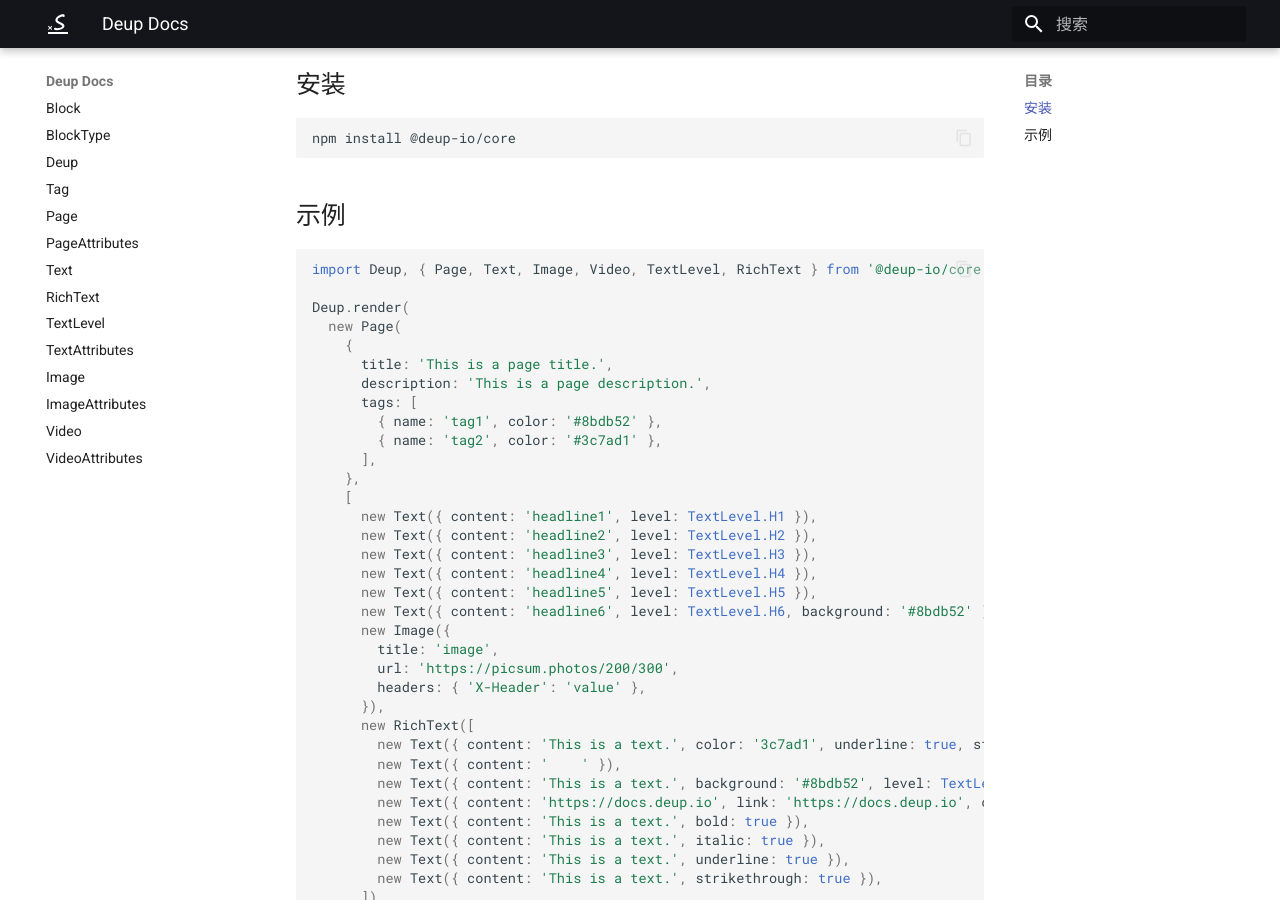
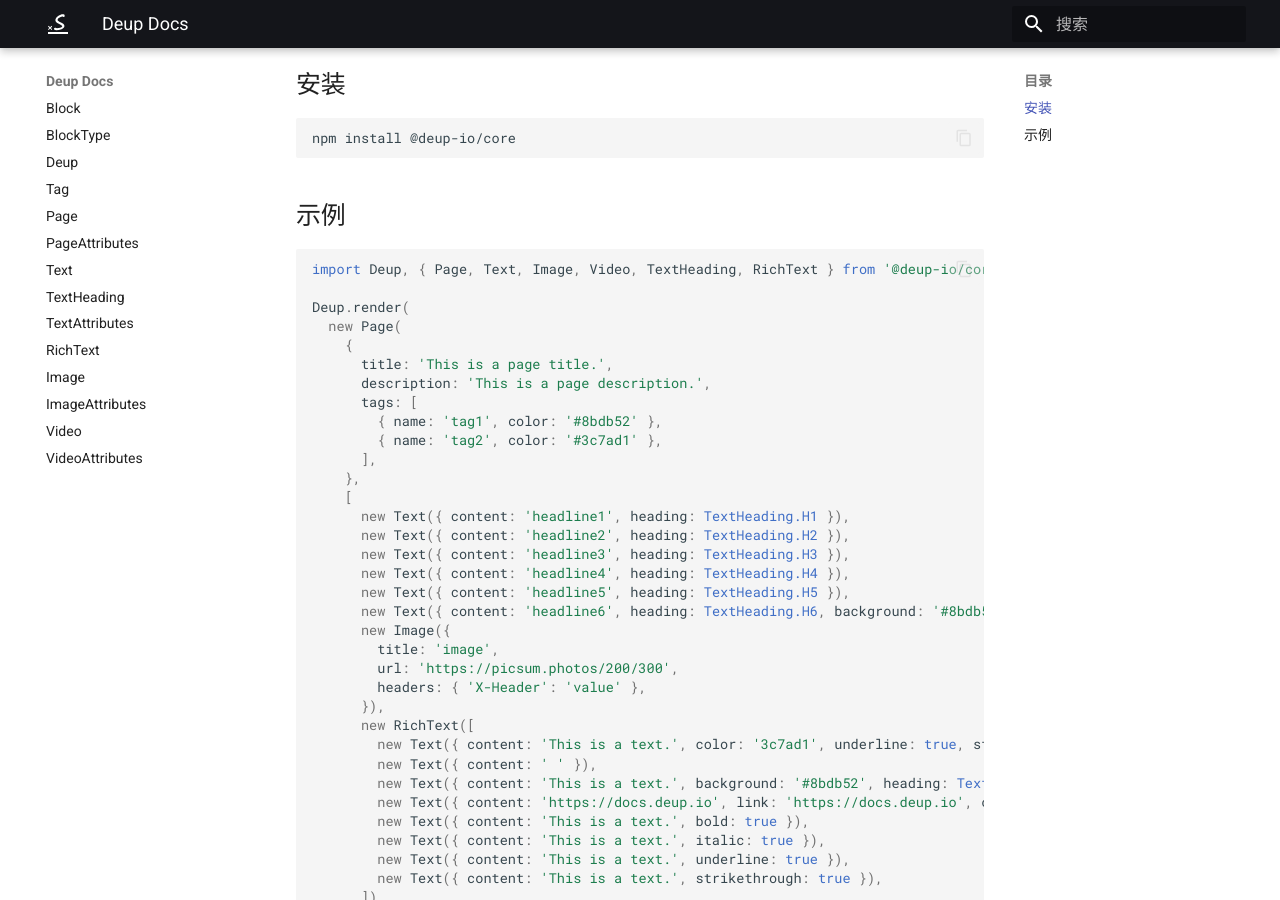
Before and after one commit to deup-io/docs, an MkDocs documentation site: the page built from docs/index.md, in a window 1280 px wide and 900 px high, scrolled down 362 px. Built offline with MkDocs 1.6.1 and Material for MkDocs 9.7.7, drawn with Linux system fonts in a browser that asks for light colours.

Commit message:
feat: update text level to text heading in docs and API

````diff
--- a/docs/index.md
+++ b/docs/index.md
@@ -18,7 +18,7 @@ npm install @deup-io/core
 ## 示例
 
 ```typescript
-import Deup, { Page, Text, Image, Video, TextLevel, RichText } from '@deup-io/core';
+import Deup, { Page, Text, Image, Video, TextHeading, RichText } from '@deup-io/core';
 
 Deup.render(
   new Page(
@@ -31,12 +31,12 @@ Deup.render(
       ],
     },
     [
-      new Text({ content: 'headline1', level: TextLevel.H1 }),
-      new Text({ content: 'headline2', level: TextLevel.H2 }),
-      new Text({ content: 'headline3', level: TextLevel.H3 }),
-      new Text({ content: 'headline4', level: TextLevel.H4 }),
-      new Text({ content: 'headline5', level: TextLevel.H5 }),
-      new Text({ content: 'headline6', level: TextLevel.H6, background: '#8bdb52' }),
+      new Text({ content: 'headline1', heading: TextHeading.H1 }),
+      new Text({ content: 'headline2', heading: TextHeading.H2 }),
+      new Text({ content: 'headline3', heading: TextHeading.H3 }),
+      new Text({ content: 'headline4', heading: TextHeading.H4 }),
+      new Text({ content: 'headline5', heading: TextHeading.H5 }),
+      new Text({ content: 'headline6', heading: TextHeading.H6, background: '#8bdb52' }),
       new Image({
         title: 'image',
         url: 'https://picsum.photos/200/300',
@@ -44,8 +44,8 @@ Deup.render(
       }),
       new RichText([
         new Text({ content: 'This is a text.', color: '3c7ad1', underline: true, strikethrough: true }),
-        new Text({ content: '    ' }),
-        new Text({ content: 'This is a text.', background: '#8bdb52', level: TextLevel.H5 }),
+        new Text({ content: ' ' }),
+        new Text({ content: 'This is a text.', background: '#8bdb52', heading: TextHeading.H5 }),
         new Text({ content: 'https://docs.deup.io', link: 'https://docs.deup.io', color: '#3c7ad1', underline: true }),
         new Text({ content: 'This is a text.', bold: true }),
         new Text({ content: 'This is a text.', italic: true }),
--- a/mkdocs.yml
+++ b/mkdocs.yml
@@ -57,9 +57,9 @@ nav:
   - Page: blocks/page.md
   - PageAttributes: blocks/page-attributes.md
   - Text: blocks/text.md
+  - TextHeading: blocks/text-heading.md
+  - TextAttributes: blocks/text-attributes.md
   - RichText: blocks/rich-text.md
-  - TextLevel: blocks/text-level.md
-  - TextAttributes: blocks/text-attributes.md
   - Image: blocks/image.md
   - ImageAttributes: blocks/image-attributes.md
   - Video: blocks/video.md
````
Also changed, not shown: docs/blocks/rich-text.md (+1 -1 lines), docs/blocks/text-attributes.md (+3 -3 lines), docs/blocks/text-heading.md (added, +20 -0 lines), docs/blocks/text-level.md (deleted, +0 -20 lines).
